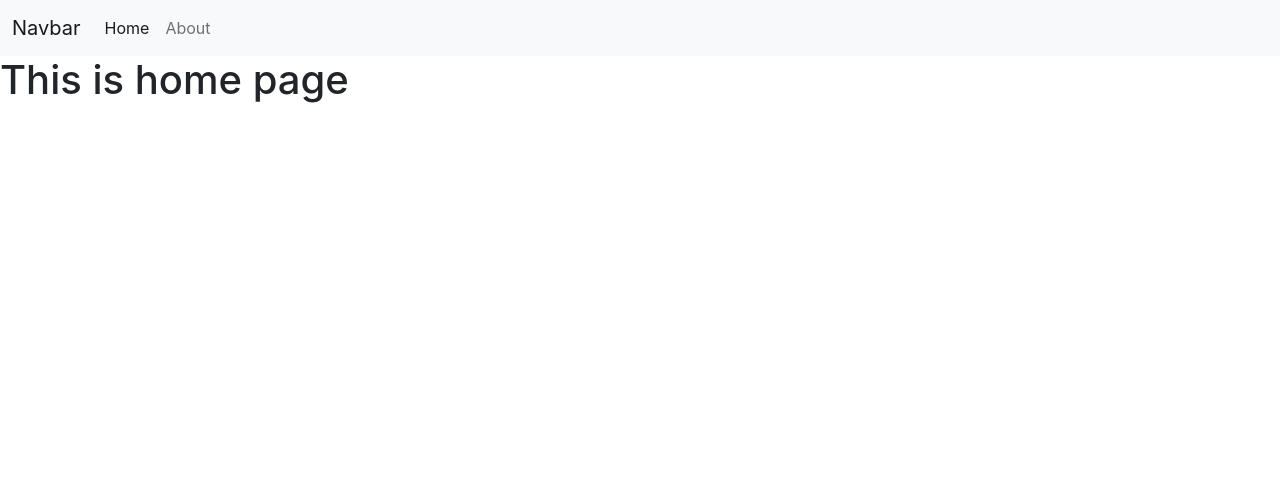
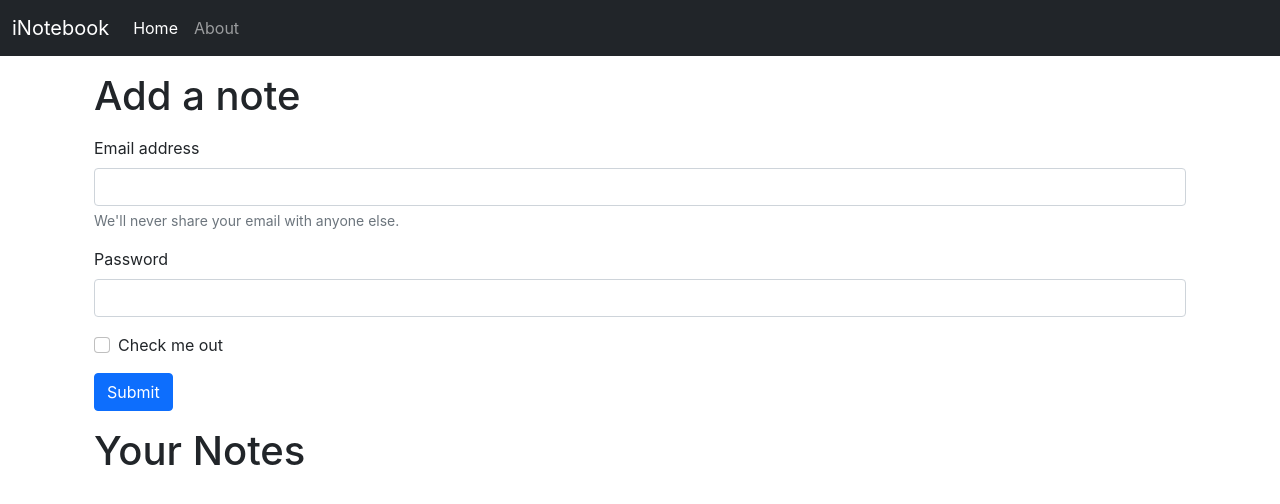
Before and after one commit to Prathik-reddy/iNoteBook, a React (Create React App) app: page / in a window 1280 px wide. Shown: the top 504 px of the page. Built offline with nearby package versions, Linux system fonts and the light colour scheme.

Commit message:
used useLocation hook

```diff
--- a/src/App.js
+++ b/src/App.js
@@ -16,6 +16,7 @@
     <NoteState>
       <Router>
         <Navbar />
+        <div className="container">
         <Switch>
           <Route exact path="/">
             <Home />
@@ -24,6 +25,7 @@
             <About />
           </Route>
         </Switch>
+        </div>
       </Router>
       </NoteState>
 
--- a/src/components/About.js
+++ b/src/components/About.js
@@ -1,15 +1,8 @@
 import React , {useContext} from 'react'
-import noteContext from '../context/notes/NoteContext';
-import {useEffect} from 'react'
 export const About = () => {
-    const a = useContext(noteContext);
-    useEffect(() => {
-        a.update();
-        // eslint-disable-next-line
-    }, [])
     return (
         <div>
-            <h1>This is about page {a.state.name} and he in {a.state.class}</h1>
+            <h1>This is about page </h1>
         </div>
     )
 }
--- a/src/components/Home.js
+++ b/src/components/Home.js
@@ -3,9 +3,30 @@
 export const Home = () => {
     return (
         <div>
+            <div className="container my-3">
             <h1>
-                This is home page
+                Add a note
             </h1>
+            <form className="my-3">
+                <div className="mb-3">
+                    <label htmlFor="exampleInputEmail1" className="form-label">Email address</label>
+                    <input type="email" className="form-control" id="exampleInputEmail1" aria-describedby="emailHelp" />
+                    <div id="emailHelp" className="form-text">We'll never share your email with anyone else.</div>
+                </div>
+                <div className="mb-3">
+                    <label htmlFor="exampleInputPassword1" className="form-label">Password</label>
+                    <input type="password" className="form-control" id="exampleInputPassword1" />
+                </div>
+                <div className="mb-3 form-check">
+                    <input type="checkbox" className="form-check-input" id="exampleCheck1" />
+                    <label className="form-check-label" htmlFor="exampleCheck1">Check me out</label>
+                </div>
+                <button type="submit" className="btn btn-primary">Submit</button>
+            </form>
+            </div>
+            <div className="container my-3">
+            <h1>Your Notes</h1>
+            </div>
         </div>
     )
 }
--- a/src/components/Navbar.js
+++ b/src/components/Navbar.js
@@ -1,22 +1,27 @@
 import React from 'react';
-import {Link} from "react-router-dom";
+import {Link,useLocation} from "react-router-dom";
+import { useEffect } from 'react';
+export const Navbar = () => {
+    const location = useLocation();
+    useEffect(() => {
+       console.log(location.pathname);
+      }, [location]);
 
-export const Navbar = () => {
     return (
         <div>
-            <nav className="navbar navbar-expand-lg navbar-light bg-light">
+            <nav className="navbar navbar-expand-lg navbar-dark bg-dark">
                 <div className="container-fluid">
-                    <Link className="navbar-brand" to="/">Navbar</Link>
+                    <Link className="navbar-brand" to="/">iNotebook</Link>
                     <button className="navbar-toggler" type="button" data-bs-toggle="collapse" data-bs-target="#navbarSupportedContent" aria-controls="navbarSupportedContent" aria-expanded="false" aria-label="Toggle navigation">
                         <span className="navbar-toggler-icon"></span>
                     </button>
                     <div className="collapse navbar-collapse" id="navbarSupportedContent">
                         <ul className="navbar-nav me-auto mb-2 mb-lg-0">
                             <li className="nav-item">
-                                <Link className="nav-link active" aria-current="page" to="/">Home</Link>
+                                <Link className={`nav-link ${location.pathname==="/"?"active":""}`} aria-current="page" to="/">Home</Link>
                             </li>
                             <li className="nav-item">
-                                <Link className="nav-link" to="/about">About</Link>
+                                <Link className={`nav-link ${location.pathname==="/about"?"active":""}`} to="/about">About</Link>
                             </li>
                         </ul>
                     </div>
--- a/src/context/notes/NoteState.js
+++ b/src/context/notes/NoteState.js
@@ -2,23 +2,9 @@
 import NoteContext from './NoteContext';
 import {useState} from 'react';
 const NoteState = (props) => {
-    const s1 = {
-        "name": "Prathik",
-        "class":"sybsc"
-    }
-    const [state, setState] = useState(s1);
-    const update = () => {
-        setTimeout(() => {
-            setState({
-                "name":"Prathik Reddy",
-                "class":"sybsc Cs"
-            });
-
-        }, 1000);
-    }
 
     return (
-        <NoteContext.Provider value={{state,update}}>
+        <NoteContext.Provider value={{}}>
             {props.children}
         </NoteContext.Provider>
     )
```
